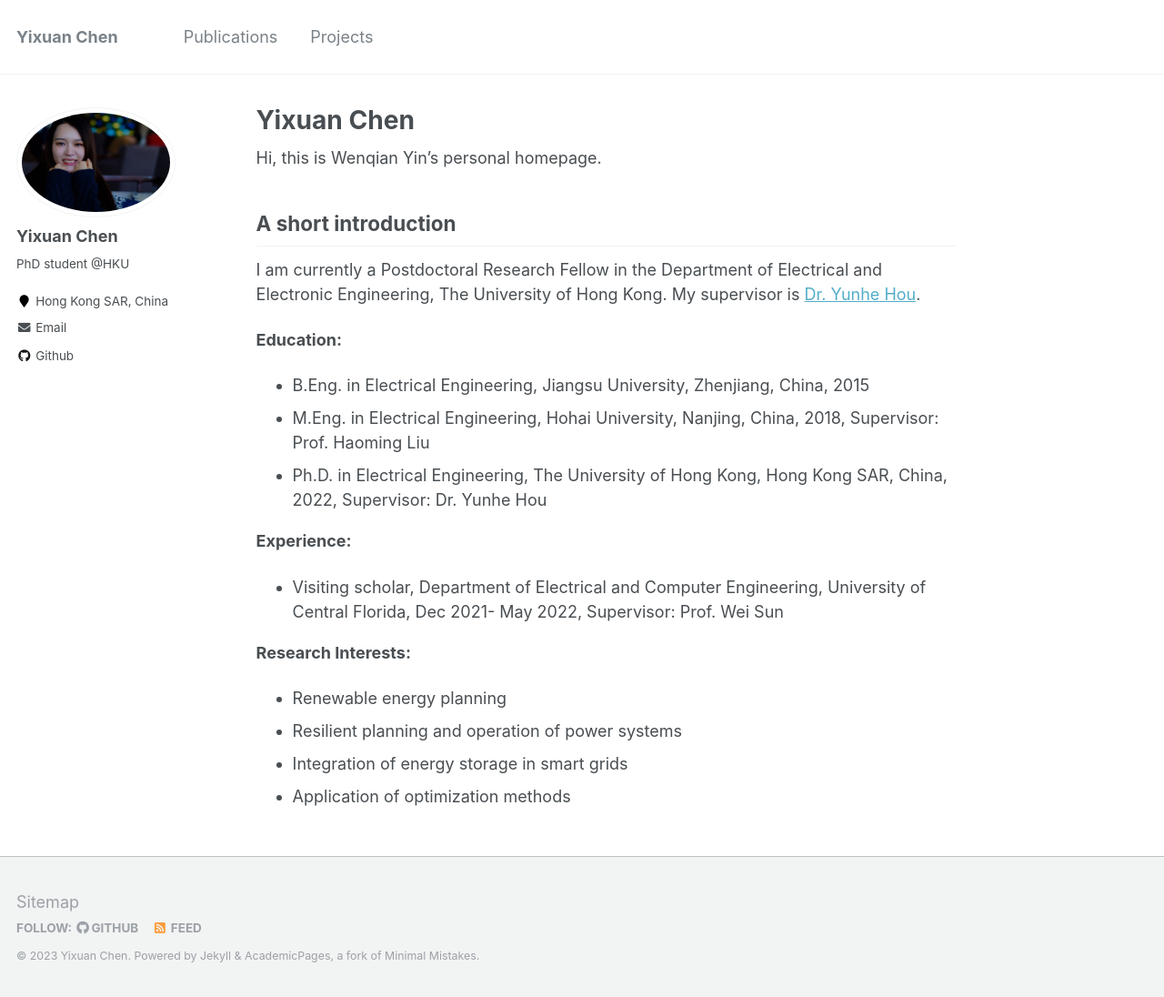
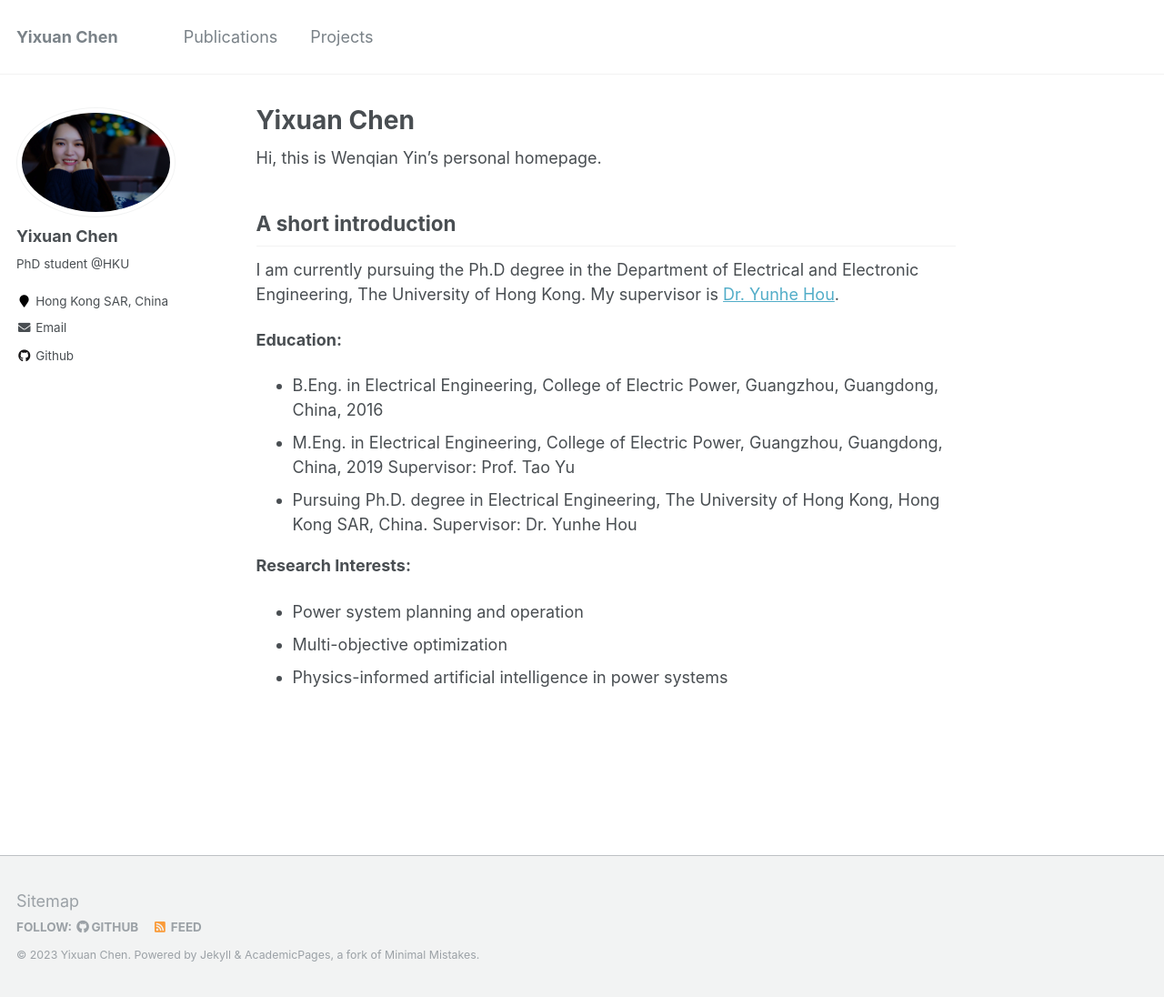
Before and after one commit to Yixuan-Chen0614/webpage-main, a Jekyll site: the page built from _pages/about.md, in a window 1280 px wide and 1096 px high. Shown: the whole window at 91% size. Built offline with Jekyll 4.4.1, drawn with Linux system fonts in a browser that asks for light colours.

Commit message:
Update about.md

```diff
--- a/_pages/about.md
+++ b/_pages/about.md
@@ -11,21 +11,17 @@ redirect_from:
 Hi, this is Wenqian Yin's personal homepage.
 
 ## A short introduction
-I am currently a Postdoctoral Research Fellow in the Department of Electrical and Electronic Engineering, The University of Hong Kong. My supervisor is [Dr. Yunhe Hou](https://www.eee.hku.hk/people/yhhou/).
+I am currently pursuing the Ph.D degree in the Department of Electrical and Electronic Engineering, The University of Hong Kong. My supervisor is [Dr. Yunhe Hou](https://www.eee.hku.hk/people/yhhou/).
 
 <b>Education:</b>
-* B.Eng. in Electrical Engineering, Jiangsu University, Zhenjiang, China, 2015
-* M.Eng. in Electrical Engineering, Hohai University, Nanjing, China, 2018,
-  Supervisor: Prof. Haoming Liu
-* Ph.D. in Electrical Engineering, The University of Hong Kong, Hong Kong SAR, China, 2022,
+* B.Eng. in Electrical Engineering, College of Electric Power, Guangzhou, Guangdong, China, 2016
+* M.Eng. in Electrical Engineering, College of Electric Power, Guangzhou, Guangdong, China, 2019
+  Supervisor: Prof. Tao Yu
+* Pursuing Ph.D. degree in Electrical Engineering, The University of Hong Kong, Hong Kong SAR, China.
   Supervisor: Dr. Yunhe Hou
 
-<b>Experience:</b>
-* Visiting scholar, Department of Electrical and Computer Engineering, University of Central Florida, Dec 2021- May 2022,
-  Supervisor: Prof. Wei Sun
 
 <b>Research Interests:</b>
-* Renewable energy planning
-* Resilient planning and operation of power systems
-* Integration of energy storage in smart grids
-* Application of optimization methods
+* Power system planning and operation
+* Multi-objective optimization
+* Physics-informed artificial intelligence in power systems
```
